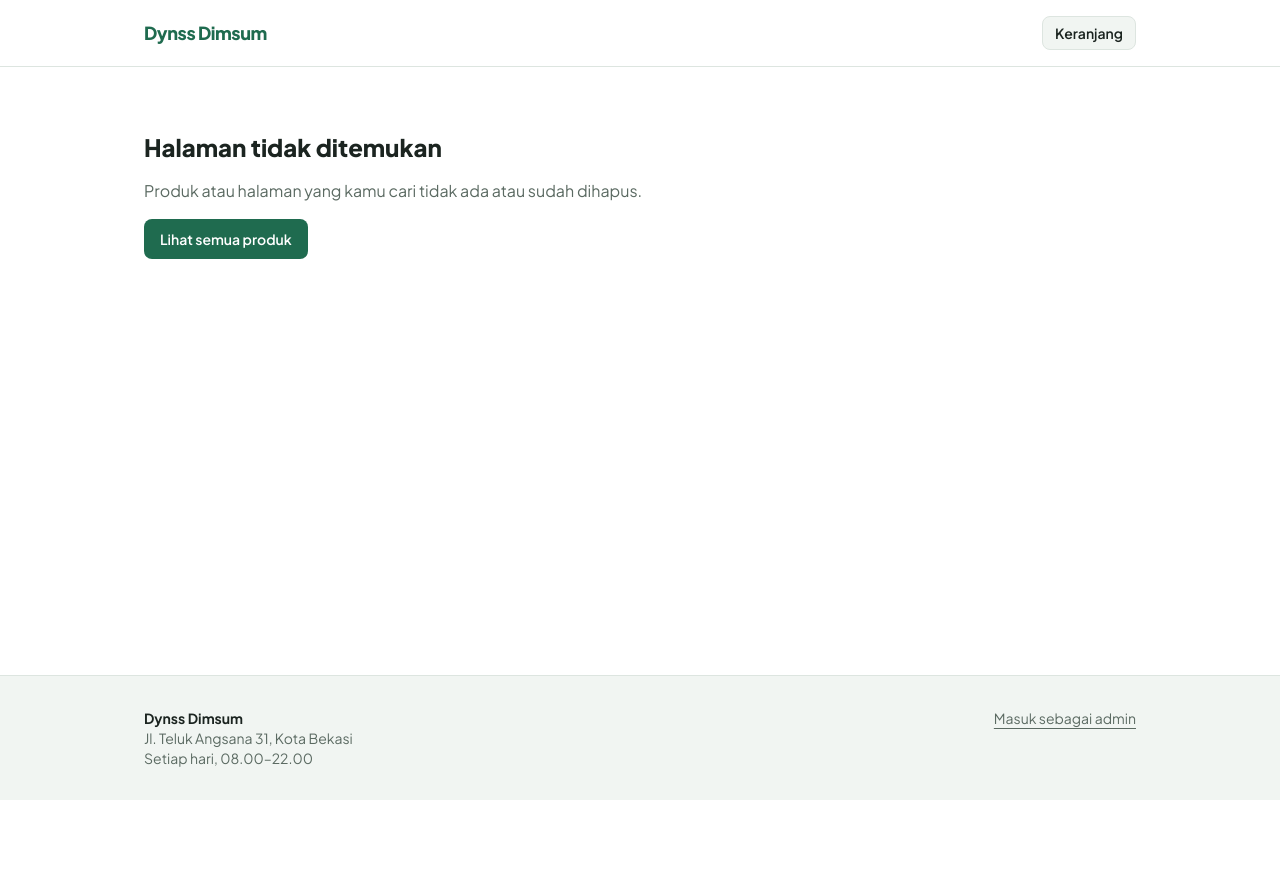
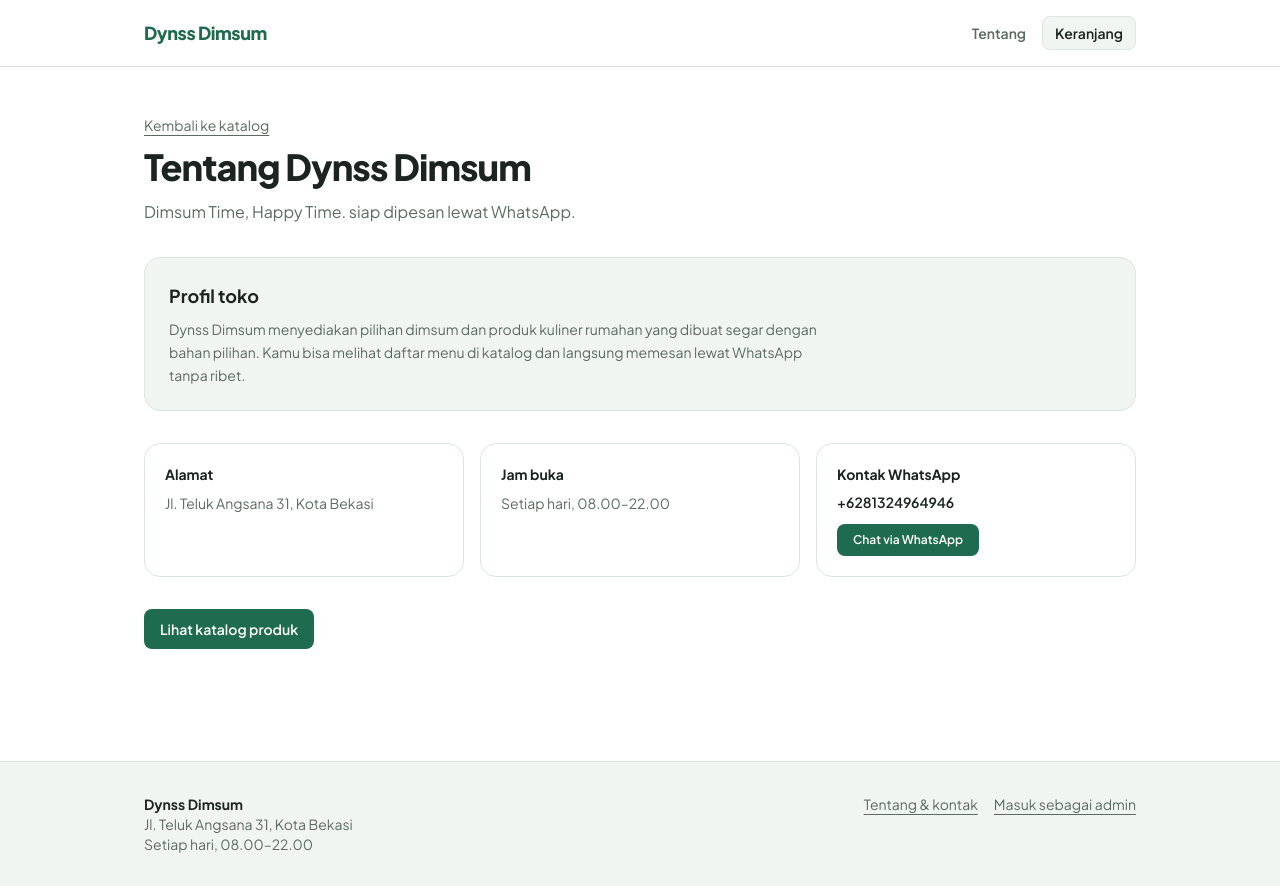
Before and after one commit to Dynsss/menu-dimsum, a Next.js app: page /tentang in a window 1280 px wide. Before the commit this address had no page. Before the commit the page ends 800 px from the top, so only its background shows below. Built offline with nearby package versions, Linux system fonts and the light colour scheme.

Commit message:
US-22 Halaman Tentang dan kontak toko

```diff
--- /dev/null
+++ b/app/tentang/page.jsx
@@ -0,0 +1,73 @@
+import Link from "next/link";
+import Tombol from "@/components/Tombol";
+import { toko } from "@/lib/toko";
+
+export const metadata = {
+  title: `Tentang ${toko.nama}`,
+  description: `Profil, alamat, jam buka, dan kontak ${toko.nama}.`,
+};
+
+export default function HalamanTentang() {
+  const nomor = String(toko.nomorWhatsApp).replace(/\D/g, "");
+  const nomorTampil = nomor.startsWith("62") ? `+${nomor}` : nomor;
+  const pesan = `Halo ${toko.nama}, saya ingin bertanya mengenai produk Anda.`;
+  const urlWhatsApp = `https://wa.me/${nomor}?text=${encodeURIComponent(pesan)}`;
+
+  return (
+    <div className="flex flex-col gap-8 py-8 md:py-12">
+      <div className="flex flex-col gap-3">
+        <Link
+          href="/"
+          className="self-start text-sm text-teks-lembut underline underline-offset-4 hover:text-utama"
+        >
+          Kembali ke katalog
+        </Link>
+        <h1 className="text-3xl font-extrabold tracking-tight sm:text-4xl">Tentang {toko.nama}</h1>
+        <p className="max-w-2xl text-base leading-relaxed text-teks-lembut">{toko.tagline}</p>
+      </div>
+
+      <section
+        aria-labelledby="judul-profil"
+        className="rounded-2xl border border-garis bg-permukaan p-6"
+      >
+        <h2 id="judul-profil" className="text-lg font-bold text-teks">
+          Profil toko
+        </h2>
+        <p className="mt-2 max-w-prose text-sm leading-relaxed text-teks-lembut">
+          {toko.nama} menyediakan pilihan dimsum dan produk kuliner rumahan yang dibuat segar
+          dengan bahan pilihan. Kamu bisa melihat daftar menu di katalog dan langsung memesan lewat
+          WhatsApp tanpa ribet.
+        </p>
+      </section>
+
+      <section aria-label="Informasi dan kontak toko" className="grid gap-4 sm:grid-cols-3">
+        <div className="rounded-2xl border border-garis bg-latar p-5">
+          <h2 className="text-sm font-bold text-teks">Alamat</h2>
+          <p className="mt-2 text-sm leading-relaxed text-teks-lembut">{toko.alamat}</p>
+        </div>
+
+        <div className="rounded-2xl border border-garis bg-latar p-5">
+          <h2 className="text-sm font-bold text-teks">Jam buka</h2>
+          <p className="mt-2 text-sm leading-relaxed text-teks-lembut">{toko.jamBuka}</p>
+        </div>
+
+        <div className="rounded-2xl border border-garis bg-latar p-5">
+          <h2 className="text-sm font-bold text-teks">Kontak WhatsApp</h2>
+          <p className="mt-2 text-sm font-semibold text-teks">{nomorTampil}</p>
+          <a
+            href={urlWhatsApp}
+            target="_blank"
+            rel="noopener noreferrer"
+            className="mt-3 inline-flex items-center justify-center rounded-lg bg-utama px-4 py-2 text-xs font-semibold text-white transition-colors hover:bg-utama-gelap"
+          >
+            Chat via WhatsApp
+          </a>
+        </div>
+      </section>
+
+      <div>
+        <Tombol href="/">Lihat katalog produk</Tombol>
+      </div>
+    </div>
+  );
+}
--- a/components/Footer.jsx
+++ b/components/Footer.jsx
@@ -10,9 +10,14 @@ export default function Footer() {
           <p>{toko.alamat}</p>
           <p>{toko.jamBuka}</p>
         </div>
-        <Link href="/admin" className="self-start underline underline-offset-4 hover:text-utama">
-          Masuk sebagai admin
-        </Link>
+        <div className="flex flex-wrap items-center gap-4 self-start">
+          <Link href="/tentang" className="underline underline-offset-4 hover:text-utama">
+            Tentang & kontak
+          </Link>
+          <Link href="/admin" className="underline underline-offset-4 hover:text-utama">
+            Masuk sebagai admin
+          </Link>
+        </div>
       </div>
     </footer>
   );
--- a/components/Header.jsx
+++ b/components/Header.jsx
@@ -5,11 +5,19 @@ import { toko } from "@/lib/toko";
 export default function Header() {
   return (
     <header className="border-b border-garis bg-latar">
-      <div className="mx-auto flex max-w-5xl items-center justify-between px-4 py-4">
+      <div className="mx-auto flex max-w-5xl items-center justify-between gap-4 px-4 py-4">
         <Link href="/" className="text-lg font-extrabold tracking-tight text-utama">
           {toko.nama}
         </Link>
-        <TombolKeranjangHeader />
+        <div className="flex items-center gap-4">
+          <Link
+            href="/tentang"
+            className="text-sm font-semibold text-teks-lembut transition-colors hover:text-utama"
+          >
+            Tentang
+          </Link>
+          <TombolKeranjangHeader />
+        </div>
       </div>
     </header>
   );
```
